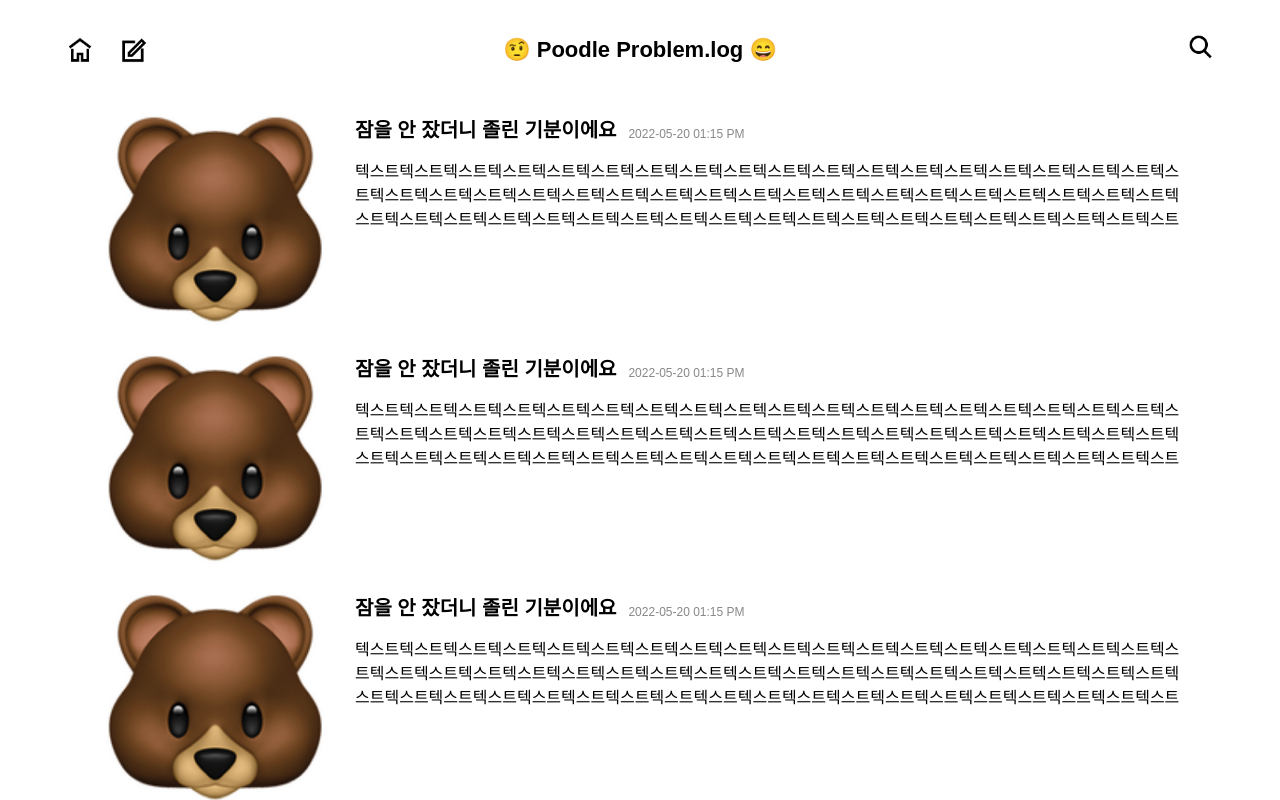
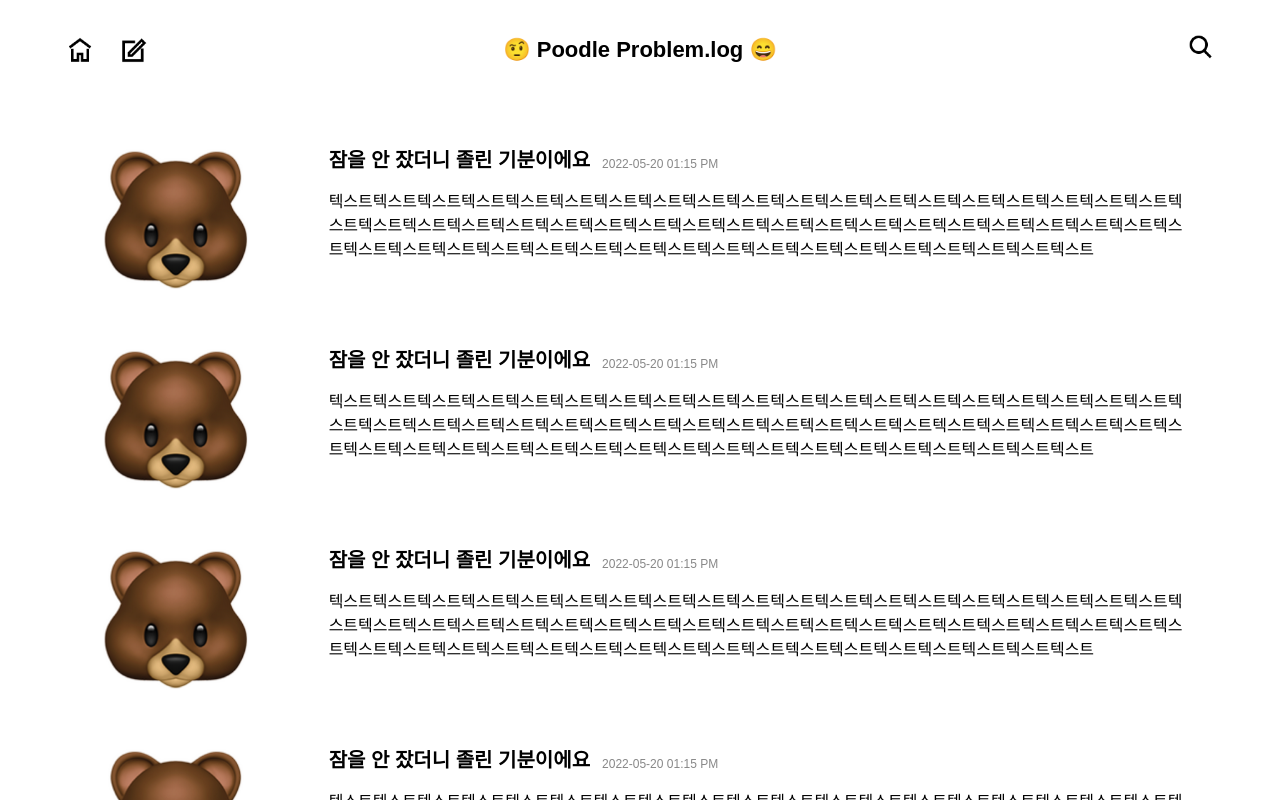
Before and after one commit to poodlepoodle/react-blog-15th, a Next.js app: page / in a window 1280 px wide. Built offline with nearby package versions, Linux system fonts and the light colour scheme.

Commit message:
:lipstick: [style]: modify several little style changes
modify card items and post item page styles

```diff
--- a/pages/components/CardItem.js
+++ b/pages/components/CardItem.js
@@ -1,19 +1,27 @@
 import React from 'react';
 import Image from 'next/image';
+
 import styles from '../../styles/CardItem.module.css';
+
 import bearEmoji from '../../public/emojis/bear-face.png';
 
 const CardItem = ({ title, info, text }) => {
   return (
-    <div className={styles.CardWrapper}>
-      <div className={styles.CardContainer}>
-        <Image className={styles.ItemImage} src={bearEmoji} />
-        <div className={styles.ItemInfoWrapper}>
-          <div className={styles.ItemMainTextWrapper}>
-            <div className={styles.ItemTitle}>{title}</div>
-            <div className={styles.ItemInfo}>{info}</div>
+    <div className={styles.card_wrapper}>
+      <div className={styles.card_container}>
+        <div className={styles.item_thumbnail_wrapper}>
+          <div className={styles.item_thumbnail}>
+            {/* <Image width={36} height={36} src={bearEmoji} /> */}
+            <Image width={160} height={160} src={bearEmoji} />
           </div>
-          <div className={styles.ItemText}>{text}</div>
+        </div>
+
+        <div className={styles.item_info_wrapper}>
+          <div className={styles.item_maintext_wrapper}>
+            <div className={styles.item_title}>{title}</div>
+            <div className={styles.item_info}>{info}</div>
+          </div>
+          <div className={styles.item_text}>{text}</div>
         </div>
       </div>
     </div>
--- a/pages/components/Navbar.js
+++ b/pages/components/Navbar.js
@@ -39,7 +39,7 @@ const Navbar = () => {
 
       <div className={styles.navbar_right_wrapper}>
         <div className={styles.nav_search}>
-          <input />
+          <input placeholder="검색..." />
           <div className={styles.navbar_icon_wrapper}>
             <Image src={icon_search} />
           </div>
--- a/styles/CardItem.module.css
+++ b/styles/CardItem.module.css
@@ -1,18 +1,54 @@
-.CardWrapper {
+.card_wrapper {
   display: flex;
   flex-direction: column;
   align-items: center;
+
+  background: white;
+  transition: 0.5s ease;
 }
 
-.CardContainer {
-  width: calc(100% - (100vw * 0.15));
+.card_wrapper:hover {
+  background: #f5f5f5;
+}
+
+.card_container {
   display: flex;
   flex-direction: row;
   align-items: space-between;
   justify-content: left;
+
+  width: calc(100% - (100vw * 0.15));
 }
 
-.ItemInfoWrapper {
+.item_thumbnail_wrapper {
+  display: flex;
+  flex-direction: row;
+  justify-content: left;
+  align-items: flex-end;
+
+  padding-bottom: 20px;
+  margin-right: 20px;
+
+  width: 200px;
+}
+
+.item_thumbnail {
+  display: flex;
+  justify-content: center;
+  align-items: center;
+
+  margin-top: 20px;
+
+  border-radius: 24px;
+  overflow: hidden;
+
+  width: 160px;
+  height: 160px;
+
+  /* background-color: blue; */
+}
+
+.item_info_wrapper {
   width: calc(100% - 200px);
   height: 160px;
   display: flex;
@@ -20,11 +56,11 @@
   flex-direction: column;
   justify-content: left;
   align-items: flex-start;
-  margin-top: 20px;
+  margin-top: 30px;
   margin-left: 20px;
 }
 
-.ItemMainTextWrapper {
+.item_maintext_wrapper {
   display: flex;
   flex-direction: row;
   justify-content: left;
@@ -32,14 +68,7 @@
   padding-bottom: 20px;
 }
 
-.ItemImage {
-  width: 150px;
-  height: 100px;
-  object-fit: cover;
-  margin-right: 20px;
-}
-
-.ItemTitle {
+.item_title {
   font-family: sans-serif;
   font-size: 20px;
   line-height: 20px;
@@ -49,7 +78,7 @@
   margin-right: 12px;
 }
 
-.ItemInfo {
+.item_info {
   font-family: sans-serif;
   font-size: 12px;
   line-height: 12px;
@@ -58,7 +87,7 @@
   text-align: left;
 }
 
-.ItemText {
+.item_text {
   font-family: sans-serif;
   font-size: 16px;
   line-height: 24px;
--- a/styles/Home.module.css
+++ b/styles/Home.module.css
@@ -6,6 +6,6 @@
   /* justify-content: center; */
   align-items: center;
 
-  height: calc(100vh - 100px);
+  height: calc(100vh - 120px);
   overflow: scroll;
 }
--- a/styles/Navbar.module.css
+++ b/styles/Navbar.module.css
@@ -3,6 +3,7 @@
   justify-content: space-evenly;
 
   height: 100px;
+  margin-bottom: 20px;
 }
 
 .navbar_left_wrapper {
@@ -28,7 +29,7 @@
 }
 
 .navbar_icon_wrapper:hover {
-  opacity: 0.6;
+  opacity: 0.5;
 }
 
 .navbar_center_wrapper {
@@ -48,7 +49,7 @@
 }
 
 .navbar_title:hover {
-  opacity: 0.6;
+  opacity: 0.5;
 }
 
 .navbar_right_wrapper {
@@ -75,12 +76,12 @@
   padding: 10px;
 
   width: 180px;
-  height: 100%;
+  height: 95%;
 
   border: none;
   border-radius: 8px;
 
-  font-size: 14px;
+  font-size: 12px;
   font-weight: 400;
 
   text-overflow: ellipsis;
@@ -96,3 +97,7 @@
 .nav_search:hover > input {
   opacity: 100%;
 }
+
+.nav_search > input:not(:placeholder-shown) {
+  opacity: 100%;
+}
--- a/styles/PostItem.module.css
+++ b/styles/PostItem.module.css
@@ -1,11 +1,14 @@
-.PostWrapper {
+.post_wrapper {
   display: flex;
   flex-direction: column;
   align-items: center;
-  margin-top: 20px;
+  /* margin-top: 20px; */
+
+  height: calc(100vh - 120px);
+  overflow: scroll;
 }
 
-.PostContainer {
+.post_container {
   width: calc(100% - (100vw * 0.15));
   display: flex;
   flex-direction: column;
@@ -13,7 +16,7 @@
   justify-content: center;
 }
 
-.ItemInfoWrapper {
+.item_info_wrapper {
   width: 100%;
   display: flex;
   flex-direction: row;
@@ -22,7 +25,15 @@
   margin-bottom: 48px;
 }
 
-.navbar_icon_wrapper {
+.item_btn_wrapper {
+  width: 28%;
+
+  display: flex;
+  justify-content: right;
+  align-items: center;
+}
+
+.item_btn_icon_wrapper {
   width: 28px;
   height: 28px;
 
@@ -30,33 +41,29 @@
   transition: 0.3s ease;
 }
 
-.navbar_right_wrapper {
-  width: 28%;
-
-  display: flex;
-  justify-content: right;
-  align-items: center;
+.item_btn_icon_wrapper:hover {
+  opacity: 0.5;
 }
 
-.navbar_right_wrapper :nth-child(2) {
-  margin-left: 28px;
+.item_btn_wrapper .item_btn_icon_wrapper:nth-child(2) {
+  margin-left: 8%;
 }
 
-.ItemMainTextWrapper {
+.item_maintext_wrapper {
   display: flex;
   flex-direction: column;
   justify-content: left;
   align-items: flex-start;
 }
 
-.ItemImage {
+.item_image {
   width: 150px;
   height: 100px;
   object-fit: cover;
   margin-right: 20px;
 }
 
-.ItemTitle {
+.item_title {
   font-family: sans-serif;
   font-size: 28px;
   line-height: 28px;
@@ -66,7 +73,7 @@
   margin-bottom: 24px;
 }
 
-.ItemInfo {
+.item_info {
   font-family: sans-serif;
   font-size: 16px;
   line-height: 16px;
@@ -75,7 +82,7 @@
   text-align: left;
 }
 
-.ItemText {
+.item_text {
   font-family: sans-serif;
   font-size: 16px;
   line-height: 24px;
```
Also changed, not shown: pages/components/PostItem.js (+16 -12 lines), pages/post/[id]/index.js (+4 -3 lines).
